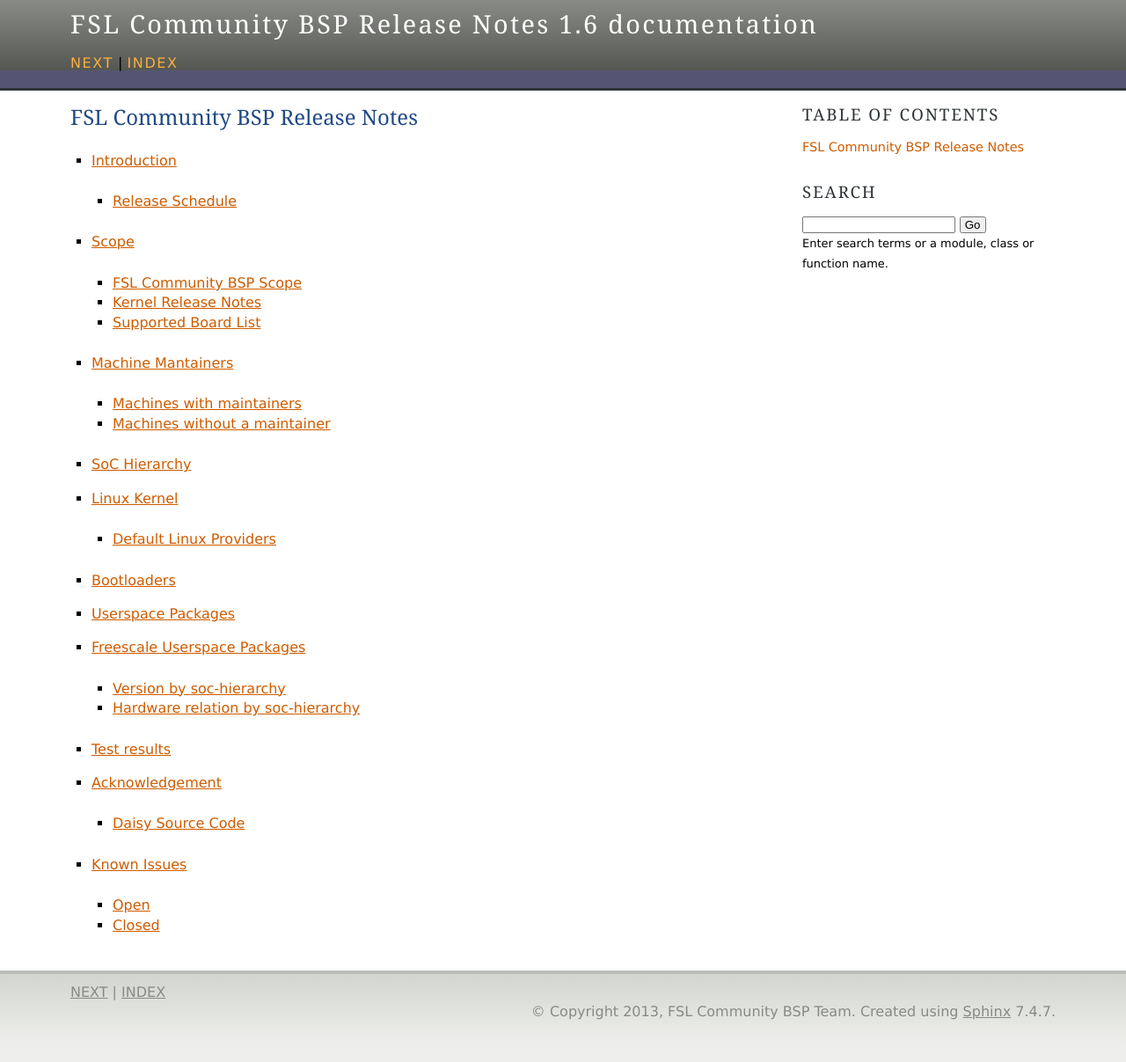
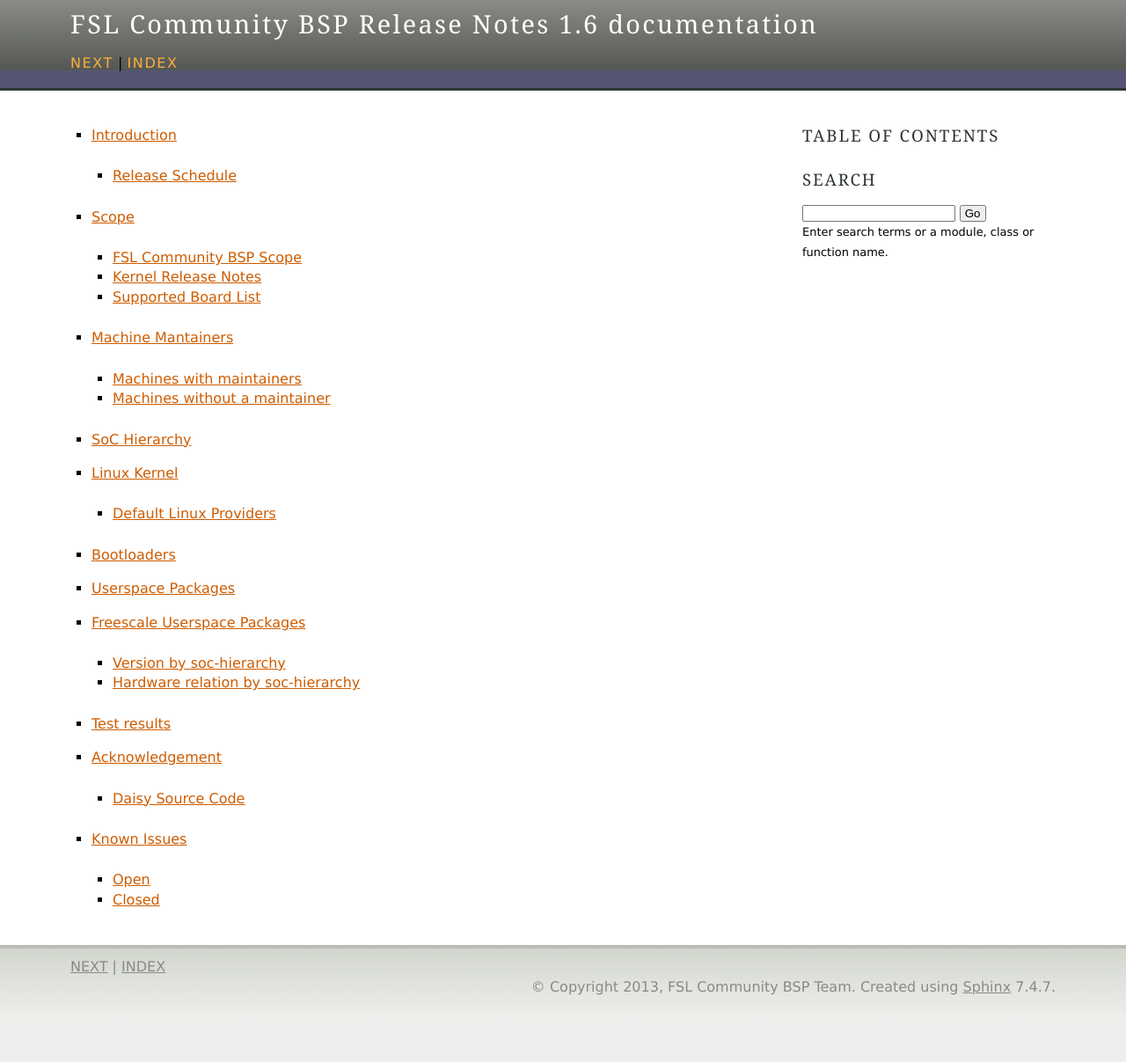
Before and after one commit to Freescale/Documentation, a Sphinx documentation site: the page built from release-notes/source/index.rst, in a window 1280 px wide. Shown: the whole page at 88% size. Built offline with Sphinx 7.4.7, drawn with Linux system fonts in a browser that asks for light colours; after the commit the page ends 1178 px from its top, so only the background shows below that.

Commit message:
release notes index: remove redundant title
Signed-off-by: Lucas Dutra Nunes <ldnunes@ossystems.com.br>

```diff
--- a/release-notes/source/index.rst
+++ b/release-notes/source/index.rst
@@ -2,9 +2,6 @@
    sphinx-quickstart on Mon Apr 15 11:52:33 2013.
    You can adapt this file completely to your liking, but it should at least
    contain the root `toctree` directive.
-
-FSL Community BSP Release Notes
-=====================================
 
 .. Contents:
 
```
